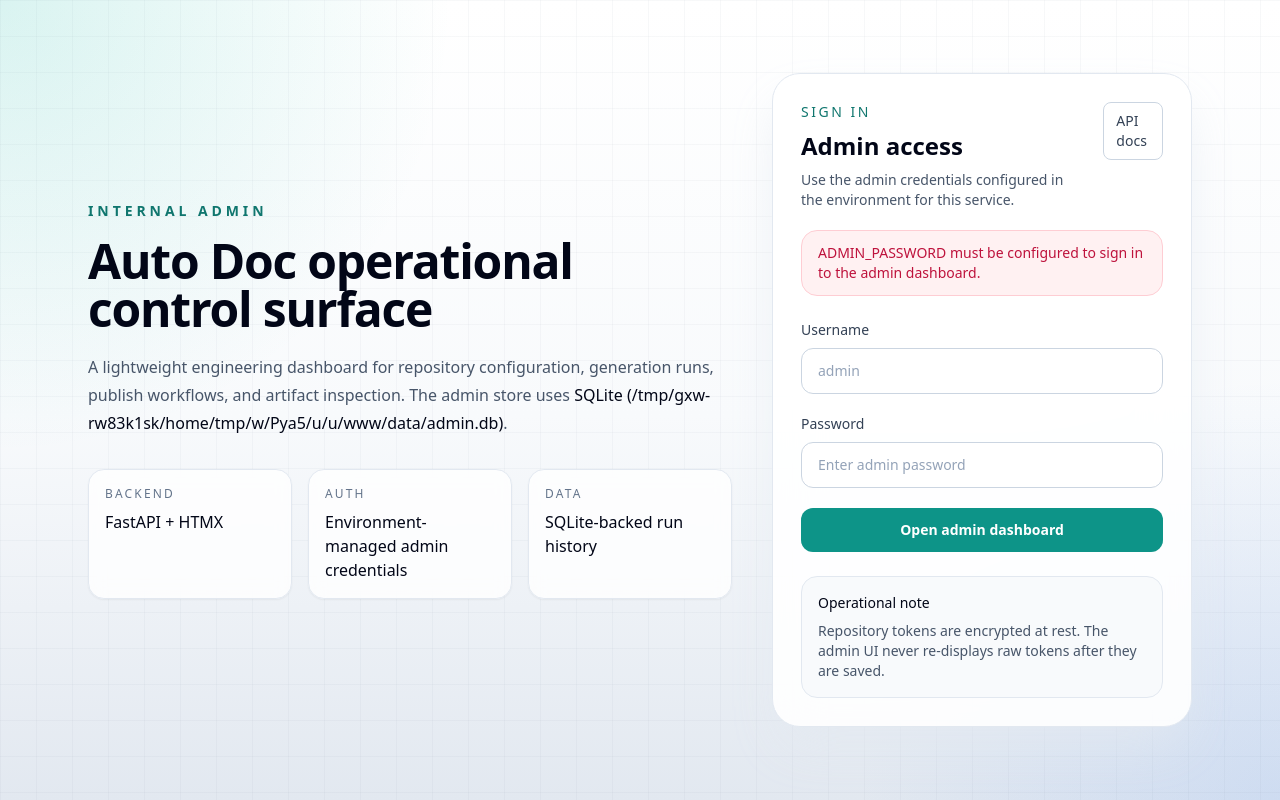
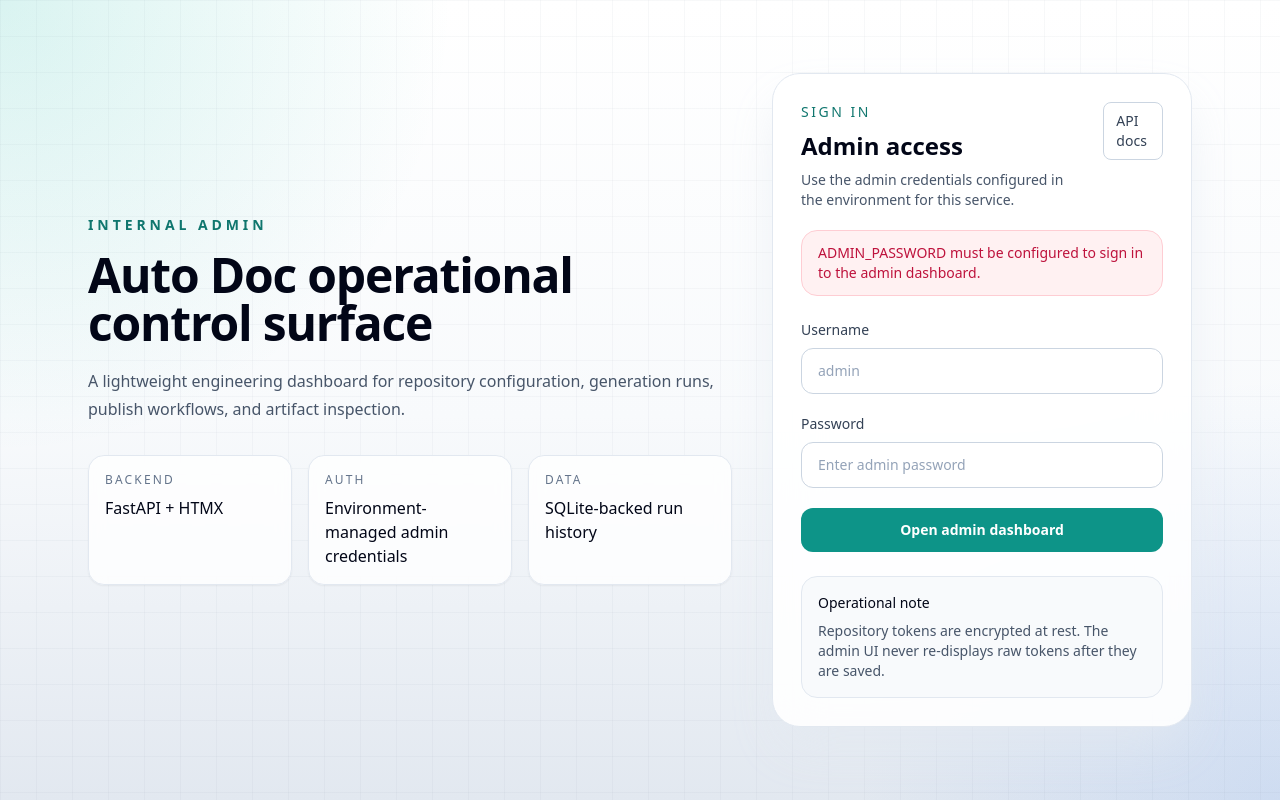
Before and after one commit to Digital-Metabolic-Twin-Centre/autodoc, a FastAPI app: page /admin/login in a window 1280 px wide. Run offline with FastAPI, Linux system fonts and the light colour scheme; some libraries are stand-ins or nearby versions.

Commit message:
chore: remove reference to db location from landing page

```diff
--- a/src/templates/admin/login.html
+++ b/src/templates/admin/login.html
@@ -37,7 +37,7 @@
         <section class="flex flex-col justify-center">
           <p class="text-sm font-semibold uppercase tracking-[0.28em] text-teal-700 dark:text-teal-300">Internal Admin</p>
           <h1 class="mt-4 max-w-3xl text-4xl font-semibold tracking-tight text-slate-950 dark:text-white sm:text-5xl">Auto Doc operational control surface</h1>
-          <p class="mt-5 max-w-2xl text-base leading-7 text-slate-600 dark:text-slate-300">A lightweight engineering dashboard for repository configuration, generation runs, publish workflows, and artifact inspection. The admin store uses <span class="font-medium text-slate-950 dark:text-white">{{ database_label }}</span>.</p>
+          <p class="mt-5 max-w-2xl text-base leading-7 text-slate-600 dark:text-slate-300">A lightweight engineering dashboard for repository configuration, generation runs, publish workflows, and artifact inspection.</p>
 
           <div class="mt-8 grid gap-4 sm:grid-cols-3">
             <div class="rounded-2xl border border-slate-200 bg-white/80 p-4 shadow-sm backdrop-blur dark:border-white/10 dark:bg-white/5">
```
